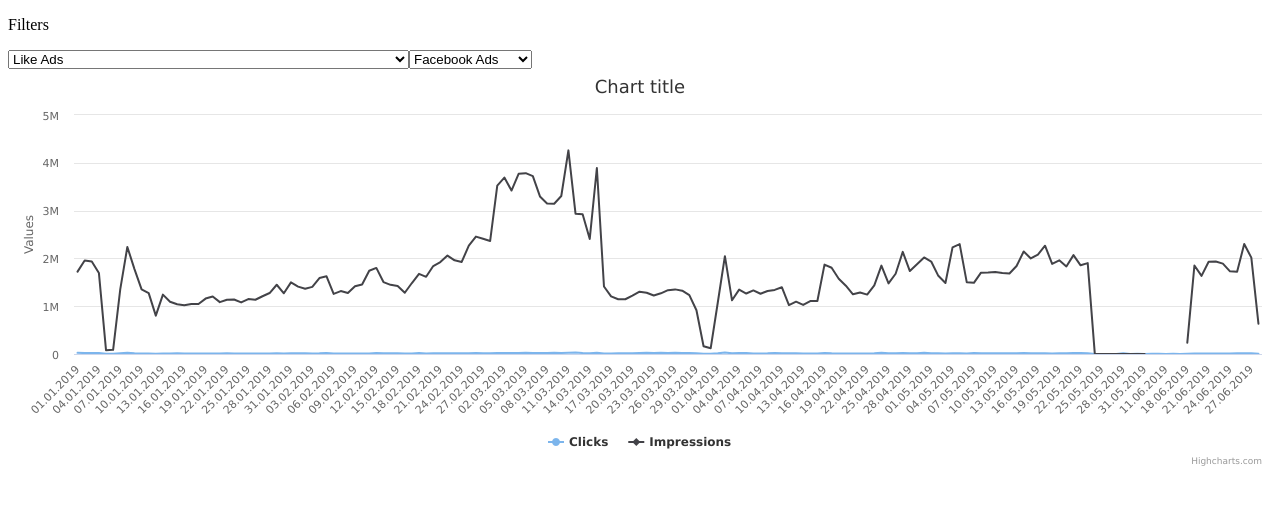
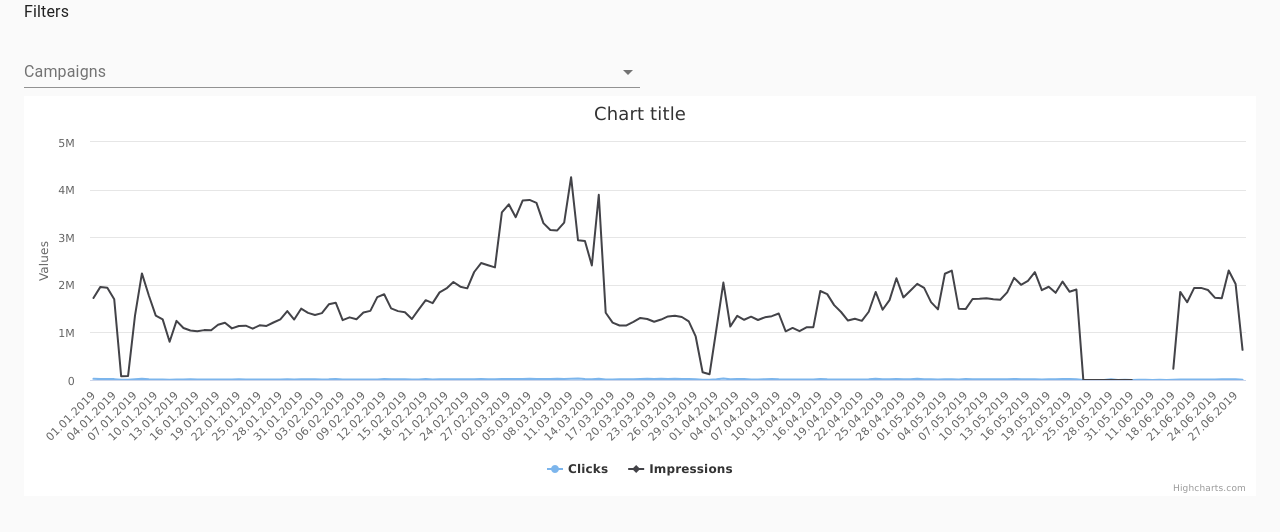
Before and after one commit to danielscarpim/simple-dashboard, a React (Create React App) app: page / in a window 1280 px wide. Shown: the top 532 px of the page. Built offline with nearby package versions, Linux system fonts and the light colour scheme.

Commit message:
Add campaigns selector

```diff
--- a/src/App.tsx
+++ b/src/App.tsx
@@ -1,11 +1,12 @@
 import React from 'react';
+import { Container } from '@material-ui/core';
 import { Dashboard } from './components';
 
 function App() {
   return (
-    <div className="App">
+    <Container fixed>
       <Dashboard />
-    </div>
+    </Container>
   );
 }
 
--- a/src/components/Dashboard/dashboard.tsx
+++ b/src/components/Dashboard/dashboard.tsx
@@ -3,10 +3,10 @@ import { Chart, Filter } from 'components';
 import useDashboard from './useDashboard';
 
 const Dashboard = () => {
-  const { metrics, filters, handleFilterChange } = useDashboard();
+  const { metrics, filters, handleFilterChange, campaignFilter } = useDashboard();
   return (
     <div>
-      {filters && <Filter filters={filters} handleFilterChange={handleFilterChange} />}
+      {filters && <Filter filters={filters} campaignFilter={campaignFilter} handleFilterChange={handleFilterChange} />}
       {metrics && <Chart metrics={metrics} />}
     </div>
   );
--- a/src/components/Dashboard/useDashboard.tsx
+++ b/src/components/Dashboard/useDashboard.tsx
@@ -1,12 +1,14 @@
-import { useEffect, useState } from 'react';
+import { useEffect, useState, ChangeEvent } from 'react';
 import { fetchMetrics, Metrics, fetchFilters, Filters, ActiveFilters } from 'api/Api';
 
 const useDashboard = () => {
   const [metrics, setMetrics] = useState<Metrics>();
   const [filters, setFilters] = useState<Filters>();
   const [activeFilters, setActiveFilters] = useState<ActiveFilters>();
-  const handleFilterChange = (event: React.FormEvent) => {
-    console.log('event: ', event.target);
+  const [campaignFilter, setCampaignFilter] = useState<string | null>(null);
+  const handleFilterChange = (event: ChangeEvent<Record<string, unknown>>, value: string | null) => {
+    console.log('value: ', value);
+    setCampaignFilter(value);
   };
 
   useEffect(() => {
@@ -31,6 +33,7 @@ const useDashboard = () => {
     metrics,
     filters,
     handleFilterChange,
+    campaignFilter,
   };
 };
 
--- a/src/components/Filter/filter.tsx
+++ b/src/components/Filter/filter.tsx
@@ -1,32 +1,34 @@
-import React from 'react';
+/* eslint-disable react/jsx-props-no-spreading */
+import React, { ChangeEvent } from 'react';
 import { Filters } from 'api/Api';
+import { FormControl, Typography, InputLabel, MenuItem, Select, Box, TextField } from '@material-ui/core';
+import { Autocomplete } from '@material-ui/lab';
 
 interface FilterProps {
   filters: Filters;
-  handleFilterChange: (event: React.FormEvent) => void;
+  handleFilterChange: (event: ChangeEvent<Record<string, unknown>>, value: string | null) => void;
+  campaignFilter: string | null;
 }
 
-const Filter = ({ filters, handleFilterChange }: FilterProps) => {
+const Filter = ({ filters, handleFilterChange, campaignFilter }: FilterProps) => {
   const { campaigns, dataSources } = filters;
   // console.log('campaigns: ', campaigns);
   return (
-    <div>
-      <p>Filters</p>
-      <select name="campaigns" id="campaigns" onChange={handleFilterChange}>
-        {campaigns.map((campaign) => (
-          <option key={campaign} value={campaign}>
-            {campaign}
-          </option>
-        ))}
-      </select>
-      <select name="dataSources" id="dataSources">
-        {dataSources.map((dataSource) => (
-          <option key={dataSource} value={dataSource}>
-            {dataSource}
-          </option>
-        ))}
-      </select>
-    </div>
+    <Box display="flex" flexDirection="column">
+      <Typography>Filters</Typography>
+      <Box display="flex" width="50%">
+        <FormControl fullWidth>
+          <Autocomplete
+            fullWidth
+            id="campaign-filter"
+            options={campaigns}
+            renderInput={(params) => <TextField {...params} label="Campaigns" margin="normal" />}
+            value={campaignFilter}
+            onChange={handleFilterChange}
+          />
+        </FormControl>
+      </Box>
+    </Box>
   );
 };
 
--- a/src/index.tsx
+++ b/src/index.tsx
@@ -1,10 +1,12 @@
+import { CssBaseline } from '@material-ui/core';
 import React from 'react';
 import ReactDOM from 'react-dom';
 import App from './App';
 
 ReactDOM.render(
-  <React.StrictMode>
+  <>
+    <CssBaseline />
     <App />
-  </React.StrictMode>,
+  </>,
   document.getElementById('root'),
 );
```
